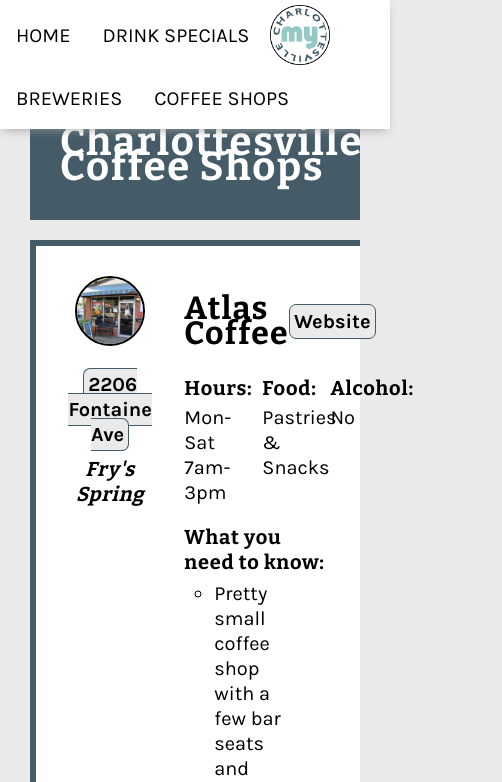
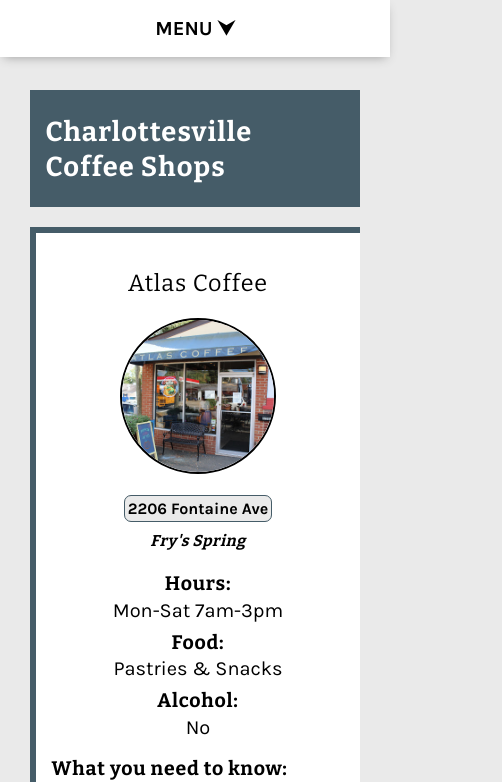
Before and after one commit to kseken/my-charlottesville, a plain HTML site: page coffee/coffee.html in a window 390 px wide. Shown: the top 782 px of the page, 502 px wide, since content can reach past the window. Drawn offline with nearby package versions, Linux system fonts and the light colour scheme; a web font is replaced by a local one.

Commit message:
mobile versions added

```diff
--- a/breweries/breweries.html
+++ b/breweries/breweries.html
@@ -14,10 +14,19 @@
 		<!-- Site navigation menu -->
 
 		<nav>
-			<ul>
+			<div class="mobile-submenu">
+				<li class="dropbtn">Menu ⮟</li>
+					<div class="mobile-submenu-content">
+						<a href="../index.html"><li>Home</li></a>
+						<a href="../drink-specials/drink-specials.html"><li>Drink Specials</li></a>
+						<a href="breweries.html"><li>Breweries</li></a>
+						<a href="../coffee/coffee.html"><li>Coffee Shops</li></a>
+					</div>
+			</div>
+			<div class="desktop-menu">
 				<a href="../index.html"><li>Home</li></a>
 				<a href="../drink-specials/drink-specials.html"><li>Drink Specials</li></a>
-				<li class="nav-logo"><a href="../images/mycville-logo2.png"><img src="../images/mycville-logo2.png"></a></li>
+				<img src="../images/mycville-logo2.png">
 				<a href="breweries.html"><li>Breweries</li></a>
 				<a href="../coffee/coffee.html"><li>Coffee Shops</li></a></li>
 				<!-- <div class="dropdown">
@@ -28,7 +37,7 @@
 						<a href="../layouts/layout3/layout3.html"><li>Drink Specials 3</li></a>
 					</div>
 				</div> -->
-			</ul>
+			</div>
 		</nav>
 
 		<!-- The Grid -->
@@ -68,8 +77,7 @@
 									<div class="brewery-food">
 										<h4>Food:</h4>
 										<p>Appetizers and Sandwiches</p>
-										<br>
-										<p><a href="http://championbrewingcompany.com/wp-content/uploads/2018/02/Champion_menu_2_2018.jpg" target="_blank">Menu</a></p>
+										<p style="padding-top: 2vw;"><a href="http://championbrewingcompany.com/wp-content/uploads/2018/02/Champion_menu_2_2018.jpg" target="_blank">Menu</a></p>
 									</div>
 								</div>
 
@@ -245,8 +253,8 @@
 									</div>
 									<div class="brewery-food">
 										<h4>Food:</h4>
-										<p style="padding-top: .5rem;"><a href="http://southstreetbrewery.com/wp-content/uploads/2018/01/FRONT_SouthStreet_Menu_Winter_2017_D4_1_12_17-1.jpg" target="_blank">Menu (front)</a></p>
-										<p style="padding-top: 1rem;"><a href="http://southstreetbrewery.com/wp-content/uploads/2018/01/BACK_SouthStreet_Menu_Winter_2017_D4_1_12_17-1.jpg" target="_blank">Menu (back)</a></p>
+										<p><a href="http://southstreetbrewery.com/wp-content/uploads/2018/01/FRONT_SouthStreet_Menu_Winter_2017_D4_1_12_17-1.jpg" target="_blank">Menu (front)</a></p>
+										<p style="padding-top: .5rem;"><a href="http://southstreetbrewery.com/wp-content/uploads/2018/01/BACK_SouthStreet_Menu_Winter_2017_D4_1_12_17-1.jpg" target="_blank">Menu (back)</a></p>
 									</div>
 								</div>
 
@@ -291,7 +299,7 @@
 									</div>
 									<div class="brewery-food">
 										<h4>Food:</h4>
-										<p style="padding-top: .5rem;"><a href="http://threenotchdbrewing.com/wp-content/uploads/2018/02/Menu_02_08_18_2.pdf" target="_blank">Menu</a></p>
+										<p><a href="http://threenotchdbrewing.com/wp-content/uploads/2018/02/Menu_02_08_18_2.pdf" target="_blank">Menu</a></p>
 									</div>
 								</div>
 
@@ -353,7 +361,13 @@
 
 			<!-- Footer -->
 			<footer>
-				<h3>Footer</h3>
+				<h5>"Beer, if drunk with moderation, softens the temper, cheers the spirit, and promotes health."
+				</h5>
+				<h6>- Thomas Jefferson </h6>
+				<p>©
+					<script type="text/javascript">document.write(new Date().getFullYear());</script>
+					my-charlottesville.com.</p>
+				<p>All rights reserved.</p>
 					<!-- <div class="brewery-links">
 						<ul>
 							<li><a href="#Champion">Champion</a></li>
--- a/breweries/style.css
+++ b/breweries/style.css
@@ -50,7 +50,18 @@ h3 {
 	margin: .5rem 0 .7rem;
 }
 h4 {
-	margin: .5rem 0 .2rem;
+	margin: .5rem 0 .5rem;
+}
+
+h5 {
+	font-size: .9rem;
+	margin: .5rem 0 .5rem;
+}
+
+h6 {
+	font-size: .75rem;
+	font-style: italic;
+	margin: .2rem 0 .8rem;
 }
 
 p {
@@ -101,8 +112,8 @@ nav {
 	width: 100%;
 	display: flex;
 	justify-content: center;
-	padding-bottom: .1rem;
 	box-shadow: 0 4px 10px -4px #999;
+	z-index: 1;
 }
 
 nav ul {
@@ -115,30 +126,20 @@ nav li {
 	display: inline-block;
 	padding: .8rem .8rem;
 	text-transform: uppercase;
+	font-weight: bold;
 	/*border: 1px solid #7E57C2;*/
 }
 
 nav li:hover {
 	background-color: #95C9C6;
 	transition: background-color 0.5s ease;
-	font-weight: bold;
 }
 
 nav img {
-	width: 3rem;
-	height: 3rem;
+	width: 2.7rem;
+	height: 2.7rem;
 	vertical-align: top;
-}
-
-.nav-logo {
-	padding: 0;
-	border: 5px #ffffff solid;
-	border-radius: 50%;
-}
-
-.nav-logo:hover {
-	background-color: #ffffff;
-	border: 5px #95C9C6 solid;
+	padding-top: .1rem;
 }
 
 .dropdown {
@@ -169,6 +170,10 @@ nav img {
 
 .dropdown:hover .dropbtn {
 	background-color: #95C9C6;
+}
+
+.mobile-submenu {
+	display: none;
 }
 
 
@@ -208,7 +213,7 @@ main {
 }
 
 .logo {
-	grid-column: 0 / span 1;
+	grid-column: span 1;
 	padding: .5rem;
 	/*background-color: #B3E5FC;*/
 	text-align: center;
@@ -302,6 +307,9 @@ header {
 /* ----- Footer ----- */
 
 footer {
+	flex-flow: column;
+	align-items: center;
+	text-align: center;
 	padding: 1rem;
 	background-color: #455C68;
 	color: #ffffff;
@@ -318,10 +326,112 @@ footer {
 MEDIA QUERRIES
 -----------------------------------------------------*/
 
-@media (max-width: 700px) {
+@media all and (max-width: 990px) {
 
-	 main {
-	 	grid-column: 1 / span 5;
+	h1 {
+	font-size: 7vw;
+	line-height: 9vw;
+	margin: .4rem 0;
 	}
 
+	h2 {
+	font-size: 6vw;
+	line-height: 7.5vw;
+	margin: 1rem 0;
+	}
+
+	h3 {
+	font-size: 4.5vw;
+	margin: .5rem 0 .7rem;
+	}
+
+	h4 {
+	font-size: 4.5vw;
+	line-height: 5vw;
+	}
+
+	.desktop-menu {
+		display: none;
+	}
+
+	.mobile-submenu {
+		display: block;
+		width: auto;
+		height: auto;
+		position: relative;
+	}
+
+	.mobile-submenu-content {
+		display: none;
+		width: auto;
+		height: auto;
+		position: absolute;
+		background-color: #ffffff;
+	}
+
+	.mobile-submenu:hover .mobile-submenu-content {
+		display: block;
+	}
+
+	header {
+		padding: 4vw;
+	}
+
+	section {
+		padding: 4vw;
+	}
+
+	.brewery {
+		display: flex;
+		flex-flow: column;
+	}
+
+	.brewery a {
+		padding: .75vw;
+		font-size: 16px;
+	}
+
+	.logo img {
+		width: 40vw;
+	}
+
+	.logo {
+		padding: 0;
+	}
+
+	.address {
+		margin-top: 5%;
+	}
+
+	.brewery-info {
+		padding: 0;
+	}
+
+	.brewery-info-header {
+		flex-flow: column;
+		justify-content: flex-start;
+		text-align: center;
+	}
+
+	.brewery-info-header h2 {
+		margin: 0;
+		margin-bottom: 2vw;
+	}
+
+	.brewery-info-main {
+		flex-flow: column;
+		align-items: center;
+		text-align: center;
+		margin-bottom: 5vw;
+	}
+
+	.brewery-hours,
+	.brewery-flights,
+	.brewery-food {
+		width: 100%;
+		padding: 0;
+		margin: 0;
+	}
+
+
 }
--- a/coffee/coffee.html
+++ b/coffee/coffee.html
@@ -12,12 +12,20 @@
 	<body>
 
 		<!-- Site navigation menu -->
-
 		<nav>
-			<ul>
+			<div class="mobile-submenu">
+				<li class="dropbtn">Menu ⮟</li>
+					<div class="mobile-submenu-content">
+						<a href="../index.html"><li>Home</li></a>
+						<a href="../drink-specials/drink-specials.html"><li>Drink Specials</li></a>
+						<a href="../breweries/breweries.html"><li>Breweries</li></a>
+						<a href="coffee.html"><li>Coffee Shops</li></a>
+					</div>
+			</div>
+			<div class="desktop-menu">
 				<a href="../index.html"><li>Home</li></a>
 				<a href="../drink-specials/drink-specials.html"><li>Drink Specials</li></a>
-				<li class="nav-logo"><a href="../images/mycville-logo2.png"><img src="../images/mycville-logo2.png"></a></li>
+				<img src="../images/mycville-logo2.png">
 				<a href="../breweries/breweries.html"><li>Breweries</li></a>
 				<a href="coffee.html"><li>Coffee Shops</li></a></li>
 				<!-- <div class="dropdown">
@@ -28,7 +36,7 @@
 						<a href="../layouts/layout3/layout3.html"><li>Drink Specials 3</li></a>
 					</div>
 				</div> -->
-			</ul>
+			</div>
 		</nav>
 
 		<!-- The Grid -->
@@ -43,6 +51,7 @@
 				<!-- Atlas -->
 				<section>
 					<span class="anchor" id="Atlas"></span>
+					<div class="mobile-title"><h2>Atlas Coffee</h2></div>
 					<div class="coffeehouse">
 						<div class="logo"><img src="../images/atlas.jpg" alt="coffeehouse logo">
 							<div class="address">
@@ -629,10 +638,15 @@
 					</div>
 				</section>
 
-
 			<!-- Footer -->
 			<footer>
-				<h3>Footer</h3>
+				<h5>"Beer, if drunk with moderation, softens the temper, cheers the spirit, and promotes health."
+				</h5>
+				<h6>- Thomas Jefferson </h6>
+				<p>©
+					<script type="text/javascript">document.write(new Date().getFullYear());</script>
+					my-charlottesville.com.</p>
+				<p>All rights reserved.</p>
 					<!-- <div class="coffee-links">
 						<ul>
 							<li><a href="#Atlas">Atlas</a></li>
--- a/coffee/style.css
+++ b/coffee/style.css
@@ -52,6 +52,16 @@ h3 {
 h4 {
 	margin: .5rem 0 .2rem;
 }
+h5 {
+	font-size: .9rem;
+	margin: .5rem 0 .5rem;
+}
+
+h6 {
+	font-size: .75rem;
+	font-style: italic;
+	margin: .2rem 0 .8rem;
+}
 
 p {
 	margin: 0;
@@ -101,8 +111,8 @@ nav {
 	width: 100%;
 	display: flex;
 	justify-content: center;
-	padding-bottom: .1rem;
 	box-shadow: 0 4px 10px -4px #999;
+	z-index: 1;
 }
 
 nav ul {
@@ -115,30 +125,20 @@ nav li {
 	display: inline-block;
 	padding: .8rem .8rem;
 	text-transform: uppercase;
+	font-weight: bold;
 	/*border: 1px solid #7E57C2;*/
 }
 
 nav li:hover {
 	background-color: #95C9C6;
 	transition: background-color 0.5s ease;
-	font-weight: bold;
 }
 
 nav img {
-	width: 3rem;
-	height: 3rem;
+	width: 2.7rem;
+	height: 2.7rem;
 	vertical-align: top;
-}
-
-.nav-logo {
-	padding: 0;
-	border: 5px #ffffff solid;
-	border-radius: 50%;
-}
-
-.nav-logo:hover {
-	background-color: #ffffff;
-	border: 5px #95C9C6 solid;
+	padding-top: .1rem;
 }
 
 .dropdown {
@@ -169,6 +169,10 @@ nav img {
 
 .dropdown:hover .dropbtn {
 	background-color: #95C9C6;
+}
+
+.mobile-submenu {
+	display: none;
 }
 
 
@@ -271,6 +275,10 @@ main {
 	/*background-color: #FFF9C4;*/
 }
 
+.mobile-title {
+	display: none;
+}
+
 /* SECTION (experiment 5/7/18)
 -----------------------------------------------------*/
 
@@ -302,6 +310,9 @@ header {
 /* ----- Footer ----- */
 
 footer {
+	flex-flow: column;
+	align-items: center;
+	text-align: center;
 	padding: 1rem;
 	background-color: #455C68;
 	color: #ffffff;
@@ -318,10 +329,138 @@ footer {
 MEDIA QUERRIES
 -----------------------------------------------------*/
 
-@media (max-width: 700px) {
+/*@media (max-width: 700px) {
 
 	 main {
 	 	grid-column: 1 / span 5;
 	}
 
+}*/
+
+
+@media all and (max-width: 990px) {
+
+	h1 {
+	font-size: 7vw;
+	line-height: 9vw;
+	margin: .4rem 0;
+	}
+
+	h2 {
+	font-size: 6vw;
+	line-height: 7.5vw;
+	margin: 1rem 0;
+	}
+
+	h3 {
+	font-size: 4.5vw;
+	margin: .5rem 0 .7rem;
+	}
+
+	h4 {
+	font-size: 4vw;
+	line-height: 5vw;
+	}
+
+	.desktop-menu {
+		display: none;
+	}
+
+	.mobile-submenu {
+		display: block;
+		width: auto;
+		height: auto;
+		position: relative;
+	}
+
+	.mobile-submenu-content {
+		display: none;
+		width: auto;
+		height: auto;
+		position: absolute;
+		background-color: #ffffff;
+	}
+
+	.mobile-submenu:hover .mobile-submenu-content {
+		display: block;
+	}
+
+	header {
+		padding: 4vw;
+	}
+
+	section {
+		padding: 4vw;
+		flex-flow: column;
+		align-items: center;
+	}
+
+	.coffeehouse {
+		display: flex;
+		flex-flow: column;
+	}
+
+	.coffeehouse a {
+		padding: .75vw;
+		font-size: 16px;
+	}
+
+	.coffeehouse ul {
+		margin: 2%;
+		margin-left: 1.2rem;
+	}
+
+	.logo img {
+		width: 40vw;
+	}
+
+	.logo {
+		padding: 0;
+	}
+
+	.address {
+		margin-top: 5%;
+	}
+
+	.coffeehouse-info {
+		padding: 0;
+	}
+
+	.coffeehouse-info h4 {
+		font-size: 5vw;
+	}
+
+	.coffeehouse-info-header {
+		display: none;
+		flex-flow: column;
+		justify-content: flex-start;
+		text-align: center;
+	}
+
+	.coffeehouse-info-header h2 {
+		margin: 0;
+		margin-bottom: 2vw;
+	}
+
+	.mobile-title {
+		display: block;
+		grid-column: 1 / span 5;
+	}
+
+	.coffeehouse-info-main {
+		flex-flow: column;
+		align-items: center;
+		text-align: center;
+		margin-bottom: 5vw;
+	}
+
+	.coffeehouse-hours,
+	.coffeehouse-food,
+	.coffeehouse-alc {
+		width: 100%;
+		padding: 0;
+		margin: 0;
+	}
+
+
 }
--- a/drink-specials/style.css
+++ b/drink-specials/style.css
@@ -33,24 +33,39 @@ h6 {
 	font-family: 'Bitter', serif;
 	letter-spacing: 0.04em;
 }
+
 h1 {
 	font-weight: ;
 	font-size: ;
 	line-height: ;
 	margin: .5rem 0;
 }
+
 h2 {
 	font-weight: 400;
 	font-size: 1.6rem;
 	margin: 1.5rem 0;
 }
+
 h3 {
 	font-weight: 400;
 	font-size: 1.25rem;
 	margin: .5rem 0 .7rem;
 }
+
 h4 {
 	margin: .5rem 0 .2rem;
+}
+
+h5 {
+	font-size: .9rem;
+	margin: .5rem 0 .5rem;
+}
+
+h6 {
+	font-size: .75rem;
+	font-style: italic;
+	margin: .2rem 0 .8rem;
 }
 
 p {
@@ -101,8 +116,8 @@ nav {
 	width: 100%;
 	display: flex;
 	justify-content: center;
-	padding-bottom: .1rem;
 	box-shadow: 0 4px 10px -4px #999;
+	z-index: 1;
 }
 
 nav ul {
@@ -115,30 +130,20 @@ nav li {
 	display: inline-block;
 	padding: .8rem .8rem;
 	text-transform: uppercase;
+	font-weight: bold;
 	/*border: 1px solid #7E57C2;*/
 }
 
 nav li:hover {
 	background-color: #95C9C6;
 	transition: background-color 0.5s ease;
-	font-weight: bold;
 }
 
 nav img {
-	width: 3rem;
-	height: 3rem;
+	width: 2.7rem;
+	height: 2.7rem;
 	vertical-align: top;
-}
-
-.nav-logo {
-	padding: 0;
-	border: 5px #ffffff solid;
-	border-radius: 50%;
-}
-
-.nav-logo:hover {
-	background-color: #ffffff;
-	border: 5px #95C9C6 solid;
+	padding-top: .1rem;
 }
 
 .dropdown {
@@ -169,6 +174,10 @@ nav img {
 
 .dropdown:hover .dropbtn {
 	background-color: #95C9C6;
+}
+
+.mobile-submenu {
+	display: none;
 }
 
 /* MAIN
@@ -340,50 +349,106 @@ header {
 /* ----- Footer ----- */
 
 footer {
-	padding: 1rem;
-}
-
-footer {
+	flex-flow: column;
+	align-items: center;
+	text-align: center;
 	padding: 1rem;
 	background-color: #455C68;
 	color: #ffffff;
 }
 
+
 /*----------------------------------------------------
 MEDIA QUERRIES
 -----------------------------------------------------*/
 
-@media (max-width: 700px) {
+@media all and (max-width: 990px) {
 
 	main,
 	aside {
 	 	grid-column: 1 / span 5;
 	}
 
+	h1 {
+	font-size: 5vw;
+	line-height: 6vw;
+	margin: .4rem 0;
 	}
 
-/* Demo Specific Styles */
-/*
-
-body {
-  margin: 0 auto;
-  max-width: 56em;
-  padding: 1em 0;
+	h2 {
+	font-size: 5vw;
+	line-height: 7vw;
+	margin: 1rem 0;
 	}
 
-header,
-main,
-aside,
-footer {
-  background: #eaeaea;
-  display: flex;
-  align-items: center;
-  justify-content: center;
+	h3 {
+	font-size: 4.5vw;
+	margin: .5rem 0 .7rem;
 	}
 
-header,
-footer {
-  height: 10vw;
+	h4 {
+	font-size: 3.5vw;
+	line-height: 5vw;
 	}
 
-*/
+	main h2:nth-child(1) {
+		margin-top: 0;
+	}
+
+	.desktop-menu {
+		display: none;
+	}
+
+	.mobile-submenu {
+		display: block;
+		width: auto;
+		height: auto;
+		position: relative;
+	}
+
+	.mobile-submenu-content {
+		display: none;
+		width: auto;
+		height: auto;
+		position: absolute;
+		background-color: #ffffff;
+	}
+
+	.mobile-submenu:hover .mobile-submenu-content {
+		display: block;
+	}
+
+	.bar {
+		flex-flow: column;
+	}
+
+	.bar-name,
+	.time,
+	.deals {
+		width: 100%;
+		border-top: none;
+	}
+
+	.bar-name {
+		border: .3rem #95C9C6 solid;
+	}
+	.bar-name:hover {
+		border-bottom: .3rem #000000 solid;
+		border-right: .3rem #000000 solid;
+	}
+
+	.time {
+		border-right: 2px #95C9C6 solid;
+		border-left: 2px #95C9C6 solid;
+	}
+
+	.deals {
+		border-left: 2px #95C9C6 solid;
+	}
+
+	aside h2 {
+		margin-top: 0;
+	}
+
+
+}
--- a/style.css
+++ b/style.css
@@ -116,10 +116,6 @@ nav {
 	z-index: 1;
 }
 
-/*.desktop-menu {
-	line-height: 1rem;
-}*/
-
 nav ul {
 	display: flex;
 	flex-wrap: wrap;
@@ -144,17 +140,6 @@ nav img {
 	height: 2.7rem;
 	vertical-align: top;
 	padding-top: .1rem;
-}
-
-.nav-logo {
-	padding: 0;
-	border: 5px #ffffff solid;
-	border-radius: 50%;
-}
-
-.nav-logo:hover {
-	background-color: #ffffff;
-	border: 5px #95C9C6 solid;
 }
 
 .dropdown {
```
Also changed, not shown: drink-specials/drink-specials.html (+18 -4 lines). Lines whose indentation alone changed are shown as unchanged.
